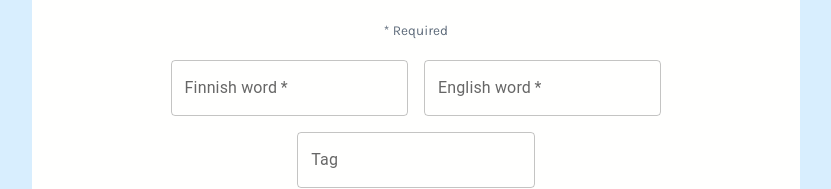
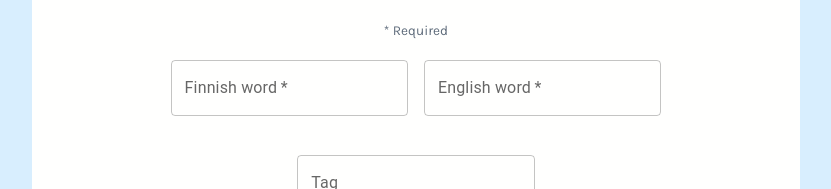
Before and after one commit to mirjamielisabet/fullstack-project-work, a React (Create React App) app in the folder frontend/: page /admin in a window 1280 px wide. Shown: the part 425-614 px from the top of the page, without its empty margins (224-1055 px from the left). Built offline with nearby package versions, Linux system fonts and the light colour scheme; no server answers; a web font is replaced by a local one.

Commit message:
Modify AddWords.js: add validation for textfields: if English word and/or Finnish word is empty on Submit add error color and helper text

```diff
--- a/frontend/src/components/AddWords.js
+++ b/frontend/src/components/AddWords.js
@@ -12,6 +12,7 @@ export class AddWords extends React.Component {
       fin_word: "",
       en_word: "",
       tag: "",
+      clicked: false,
     };
     this.handleSubmit = this.handleSubmit.bind(this);
     this.handleChange = this.handleChange.bind(this);
@@ -49,7 +50,7 @@ export class AddWords extends React.Component {
         sx={{
           "& .MuiTextField-root": { m: 1, width: "25ch" },
         }}
-        noValidate
+        Validate
         autoComplete="off"
         onSubmit={this.handleSubmit}
       >
@@ -62,6 +63,12 @@ export class AddWords extends React.Component {
             placeholder="Type the finnish word"
             value={this.state.fin_word}
             onChange={this.handleChange}
+            error={this.state.fin_word === "" && this.state.clicked === true}
+            helperText={
+              this.state.fin_word === "" && this.state.clicked === true
+                ? "This field must be filled"
+                : " "
+            }
           />
           <TextField
             required
@@ -71,6 +78,12 @@ export class AddWords extends React.Component {
             placeholder="Type the english word"
             value={this.state.en_word}
             onChange={this.handleChange}
+            error={this.state.en_word === "" && this.state.clicked === true}
+            helperText={
+              this.state.en_word === "" && this.state.clicked === true
+                ? "This field must be filled"
+                : " "
+            }
           />
           <TextField
             name="tag"
@@ -83,6 +96,7 @@ export class AddWords extends React.Component {
         </div>
 
         <Button
+          onClick={() => this.setState({ clicked: true })}
           variant="contained"
           type="submit"
           sx={{ ":hover": { backgroundColor: "#ef4565" } }}
```
